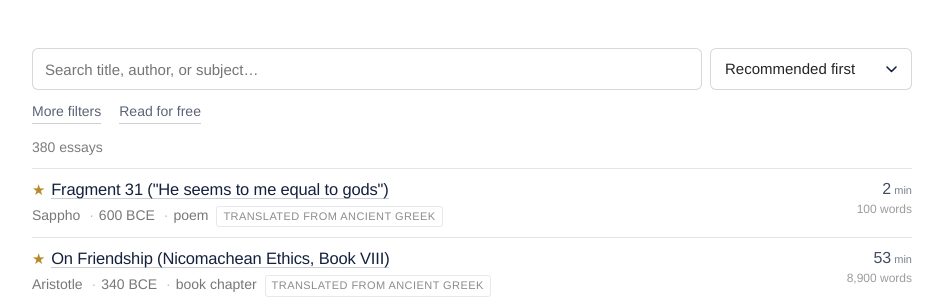
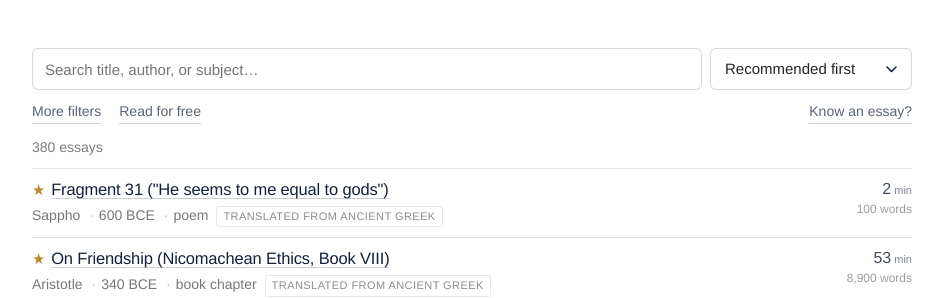
Before and after one commit to tsaucedogithub/tsaucedogithub.github.io, a Jekyll site: the page built from what-the-f-should-i-read.md, in a window 1280 px wide. Shown: the part 781-1079 px from the top of the page, without its empty margins (168-1111 px from the left). Built offline with Jekyll 4.4.1, drawn with Linux system fonts in a browser that asks for light colours; some web fonts are replaced.

Commit message:
Add a "Know an essay?" link to the essays controls
Points at the Google Form for reader suggestions. Sits right-justified in
the same row as "More filters" and "Read for free", which stay left.

The row gets flex-wrap so three links do not compress on a phone, and the
new link suppresses text-decoration because `main a` would otherwise draw
a second underline beneath the .es-morelink border.

Co-Authored-By: Claude Opus 5 (1M context) <noreply@anthropic.com>

```diff
--- a/assets/css/style.css
+++ b/assets/css/style.css
@@ -893,7 +893,12 @@ body.essays { max-width: 880px; }
 
 /* ---- filters popover ---- */
 
-.es-links { display: flex; gap: 18px; margin: 10px 0 0; }
+.es-links { display: flex; flex-wrap: wrap; gap: 10px 18px; margin: 10px 0 0; }
+
+/* Pushed to the far right; the first two stay against the left edge. It is an
+   anchor, so `main a` would add a second underline under the class border. */
+.es-morelink-end { margin-left: auto; text-decoration: none; }
+.es-morelink-end:hover { text-decoration: none; }
 
 .es-morelink {
   display: inline-block;
--- a/what-the-f-should-i-read.md
+++ b/what-the-f-should-i-read.md
@@ -87,6 +87,7 @@ body_class: essays
     <p class="es-links">
       <button type="button" class="es-morelink" id="es-panel-toggle" aria-expanded="false" aria-controls="es-panels">More filters</button>
       <button type="button" class="es-morelink" id="es-free-toggle" aria-expanded="false" aria-controls="es-free">Read for free</button>
+      <a class="es-morelink es-morelink-end" href="https://forms.gle/nCpkfoni7i9z9amJ9" target="_blank" rel="noopener noreferrer">Know an essay?</a>
     </p>
 
     <div class="es-status">
```
